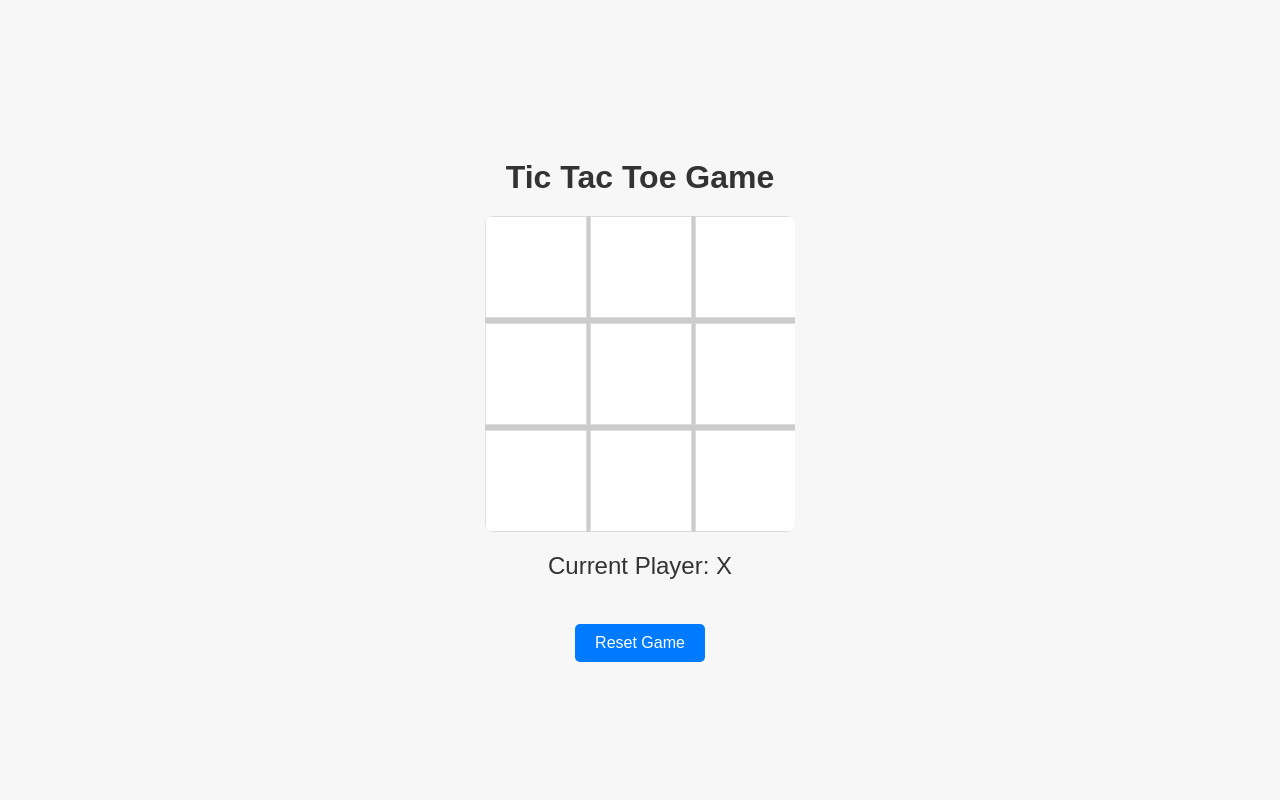
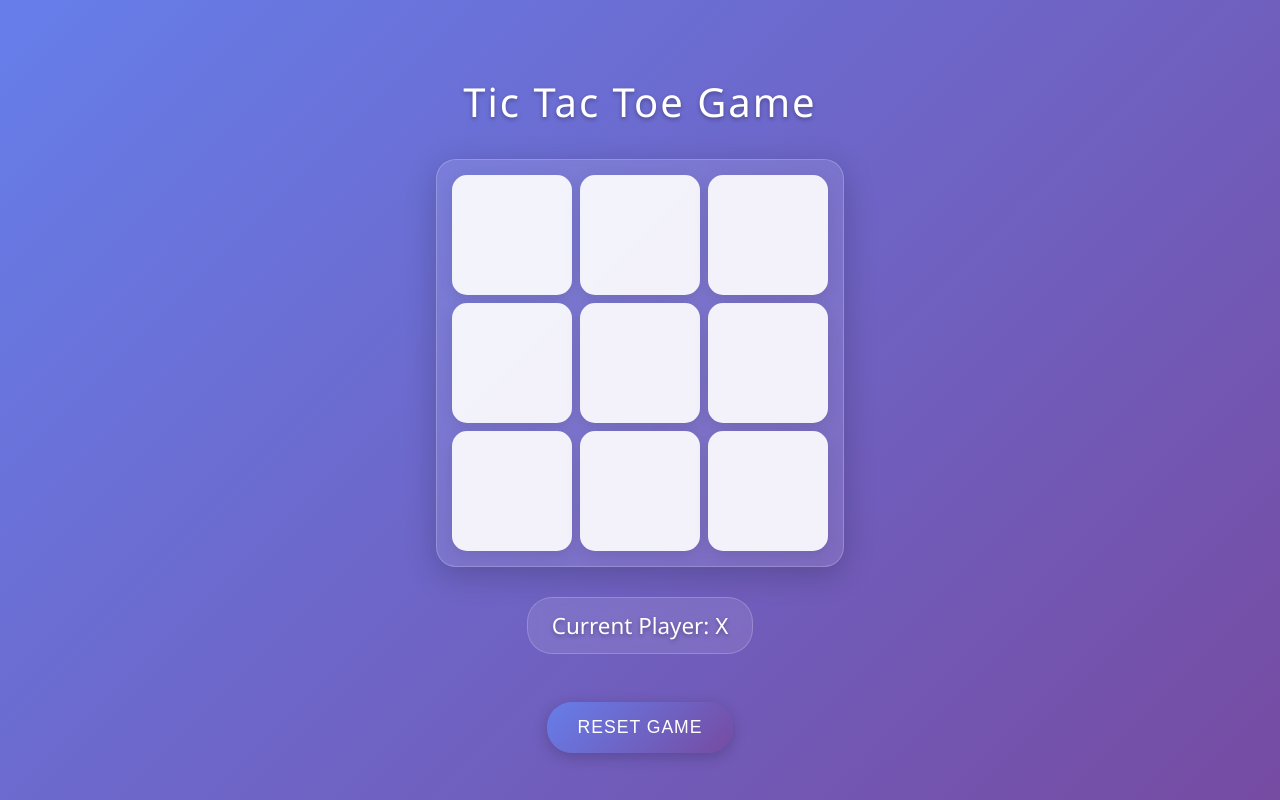
Before and after one commit to leifan89/tictactoe-flask, a Flask app: page / in a window 1280 px wide. Run offline with Flask 3, Linux system fonts and the light colour scheme.

Commit message:
Polish tic-tac-toe UI with modern design
- Add beautiful gradient background and glassmorphism effects
- Replace sharp edges with soft rounded corners throughout
- Implement elegant golden gradient for winning cells with pulse animation
- Remove misaligned winning line for cleaner appearance
- Enhance typography with modern fonts and spacing
- Add smooth hover effects and transitions
- Improve button styling with gradients and animations
- Create more polished, professional user experience

```diff
--- a/static/style.css
+++ b/static/style.css
@@ -1,75 +1,113 @@
 body {
-    font-family: Arial, sans-serif;
+    font-family: 'Segoe UI', Tahoma, Geneva, Verdana, sans-serif;
     display: flex;
     flex-direction: column;
     align-items: center;
     justify-content: center;
     height: 100vh;
     margin: 0;
-    background-color: #f7f7f7;
+    background: linear-gradient(135deg, #667eea 0%, #764ba2 100%);
+    color: #333;
 }
 
 h1 {
-    color: #333;
-    margin-bottom: 20px;
+    color: #ffffff;
+    margin-bottom: 30px;
+    font-size: 2.5em;
+    font-weight: 300;
+    text-shadow: 0 2px 4px rgba(0,0,0,0.3);
+    letter-spacing: 2px;
 }
 
 #game-board {
     position: relative;
     display: grid;
-    grid-template-columns: repeat(3, 100px);
-    grid-gap: 5px;
-    background-color: #ccc;
-    border-radius: 8px;
-    overflow: hidden;
+    grid-template-columns: repeat(3, 120px);
+    grid-gap: 8px;
+    background: rgba(255, 255, 255, 0.1);
+    border-radius: 20px;
+    padding: 15px;
+    backdrop-filter: blur(10px);
+    box-shadow: 0 8px 32px rgba(0, 0, 0, 0.2);
+    border: 1px solid rgba(255, 255, 255, 0.2);
 }
 
 .cell {
-    width: 100px;
-    height: 100px;
-    background-color: #fff;
+    width: 120px;
+    height: 120px;
+    background: rgba(255, 255, 255, 0.9);
     display: flex;
     align-items: center;
     justify-content: center;
-    font-size: 2em;
+    font-size: 2.5em;
+    font-weight: bold;
     cursor: pointer;
-    border: 1px solid #ddd;
-    transition: background-color 0.3s, color 0.3s;
+    border: none;
+    border-radius: 15px;
+    transition: all 0.3s ease;
+    box-shadow: 0 4px 15px rgba(0, 0, 0, 0.1);
+    backdrop-filter: blur(5px);
 }
 
 .cell:hover {
-    background-color: #f0f0f0;
+    background: rgba(255, 255, 255, 1);
+    transform: translateY(-2px);
+    box-shadow: 0 6px 20px rgba(0, 0, 0, 0.15);
 }
 
 .winner {
-    background-color: #ffe6e6;
+    background: linear-gradient(135deg, #ffd89b 0%, #19547b 100%);
+    animation: pulse 1s infinite;
+    color: #fff;
+    text-shadow: 0 2px 4px rgba(0,0,0,0.3);
+}
+
+@keyframes pulse {
+    0% { transform: scale(1); }
+    50% { transform: scale(1.05); }
+    100% { transform: scale(1); }
 }
 
 .winning-line {
-    position: absolute;
-    background-color: #ff0000;
-    z-index: 10;
-    pointer-events: none;
+    display: none;
 }
 
 p#status {
-    margin-top: 20px;
-    font-size: 1.5em;
-    color: #333;
+    margin-top: 30px;
+    font-size: 1.4em;
+    color: #ffffff;
+    font-weight: 300;
+    text-shadow: 0 2px 4px rgba(0,0,0,0.3);
+    background: rgba(255, 255, 255, 0.1);
+    padding: 12px 24px;
+    border-radius: 25px;
+    backdrop-filter: blur(10px);
+    border: 1px solid rgba(255, 255, 255, 0.2);
 }
 
 button {
-    margin-top: 20px;
-    padding: 10px 20px;
-    font-size: 1em;
+    margin-top: 25px;
+    padding: 15px 30px;
+    font-size: 1.1em;
+    font-weight: 500;
     color: #fff;
-    background-color: #007bff;
+    background: linear-gradient(135deg, #667eea 0%, #764ba2 100%);
     border: none;
-    border-radius: 5px;
+    border-radius: 25px;
     cursor: pointer;
-    transition: background-color 0.3s;
+    transition: all 0.3s ease;
+    box-shadow: 0 4px 15px rgba(0, 0, 0, 0.2);
+    text-transform: uppercase;
+    letter-spacing: 1px;
 }
 
 button:hover {
-    background-color: #0056b3;
+    transform: translateY(-2px);
+    box-shadow: 0 6px 20px rgba(0, 0, 0, 0.3);
+    background: linear-gradient(135deg, #764ba2 0%, #667eea 100%);
 }
+
+button:active {
+    transform: translateY(0);
+    box-shadow: 0 4px 15px rgba(0, 0, 0, 0.2);
+}
```
